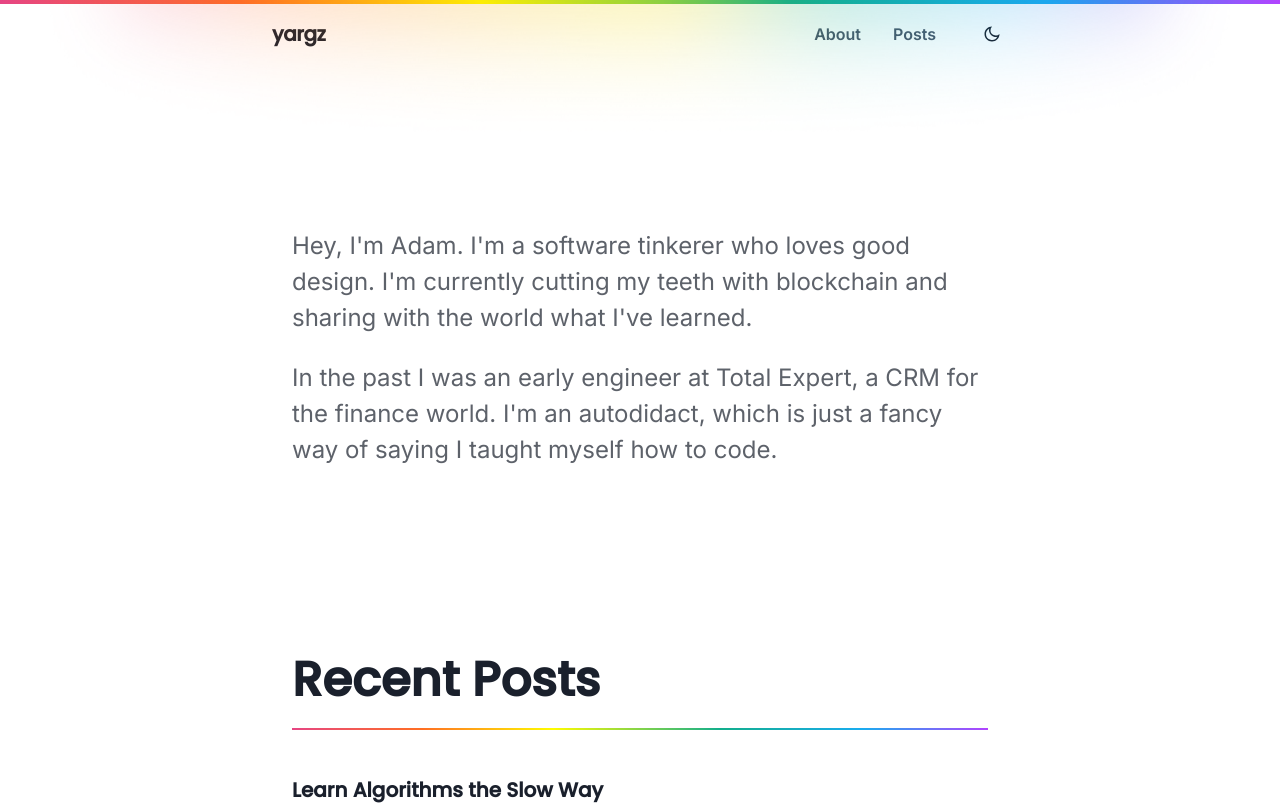
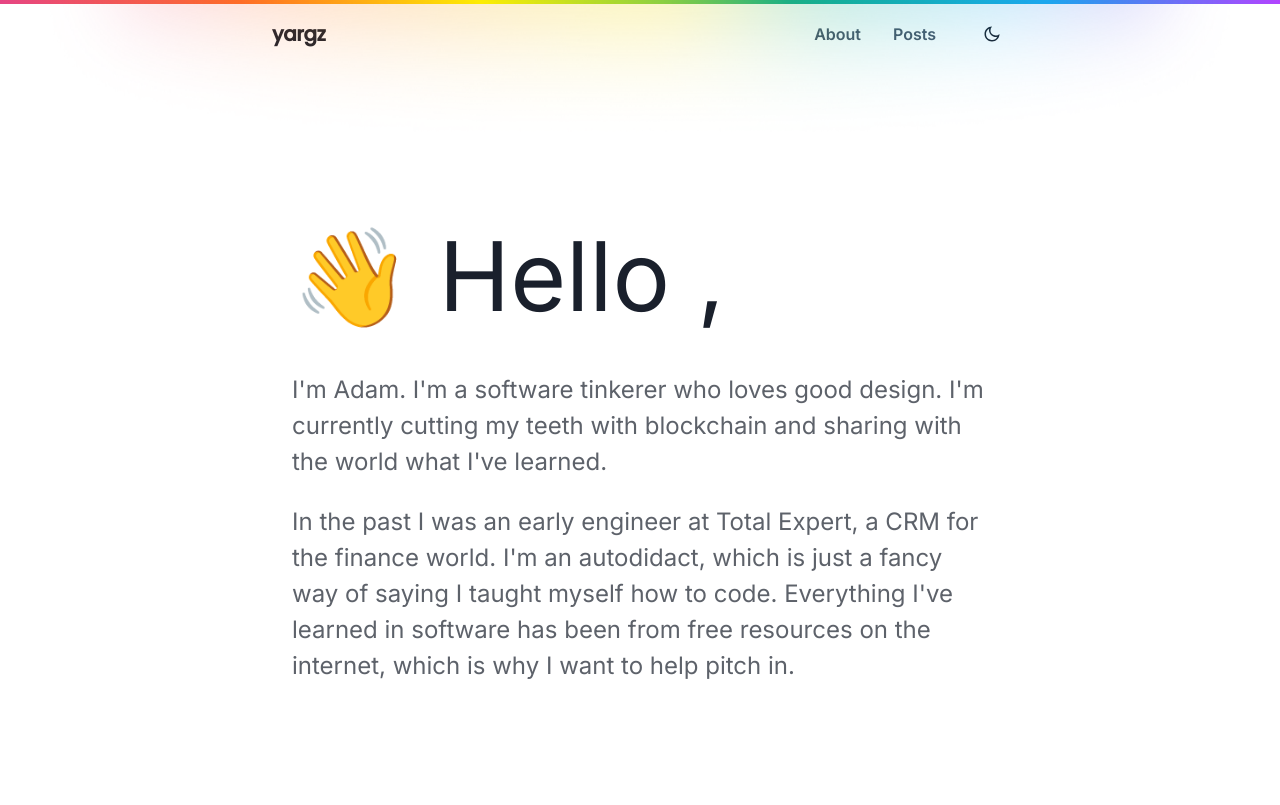
Before and after one commit to adamyarger/yargz-blog, a Next.js app: page / in a window 1280 px wide. Shown: the top 805 px of the page. Built offline with nearby package versions, Linux system fonts and the light colour scheme.

Commit message:
adds scirpt

```diff
--- a/package.json
+++ b/package.json
@@ -1,11 +1,12 @@
 {
-  "name": "blocademy",
+  "name": "yargz-blog",
   "version": "0.1.0",
   "private": true,
   "scripts": {
     "dev": "next dev",
     "build": "next build",
-    "start": "next start"
+    "start": "next start",
+    "export": "yarn build && next export"
   },
   "dependencies": {
     "@chakra-ui/react": "^1.6.0",
--- a/pages/index.tsx
+++ b/pages/index.tsx
@@ -35,13 +35,16 @@ export default function Home({ posts }: Props) {
         >
           <Container maxW="760px">
             <Box>
+              <Text fontSize="6rem">
+                👋 Hello ,
+              </Text>
               <Text
                 mx="auto"
                 opacity={0.7}
                 fontSize={{ base: "xl", lg: "2xl" }}
                 mt="6"
               >
-                Hey, I'm Adam. I'm a software tinkerer who loves good design. I'm currently cutting my teeth with blockchain and sharing with the world what I've learned.
+                I'm Adam. I'm a software tinkerer who loves good design. I'm currently cutting my teeth with blockchain and sharing with the world what I've learned.
               </Text>
 
               <Text
@@ -51,6 +54,8 @@ export default function Home({ posts }: Props) {
                 mt="6"
               >
                 In the past I was an early engineer at Total Expert, a CRM for the finance world. I'm an autodidact, which is just a fancy way of saying I taught myself how to code.
+
+                Everything I've learned in software has been from free resources on the internet, which is why I want to help pitch in.
               </Text>
             </Box>
           </Container>
```
